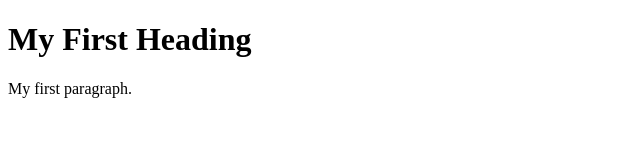
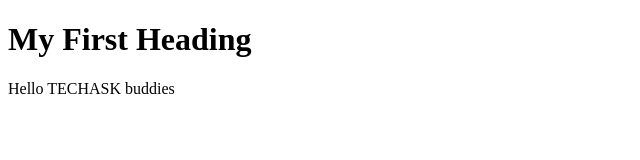
Before and after one commit to RispaJoseph/kubernetes_sample_project, a plain HTML site: page index.html in a window 1280 px wide. Shown: the full height of the page, 0-640 px from the left. Drawn offline with Linux system fonts and the light colour scheme.

Commit message:
Update index.html

```diff
--- a/index.html
+++ b/index.html
@@ -3,7 +3,7 @@
 <body>
 
 <h1>My First Heading</h1>
-<p>My first paragraph.</p>
+<p>Hello TECHASK buddies</p>
 
 </body>
 </html>
```
